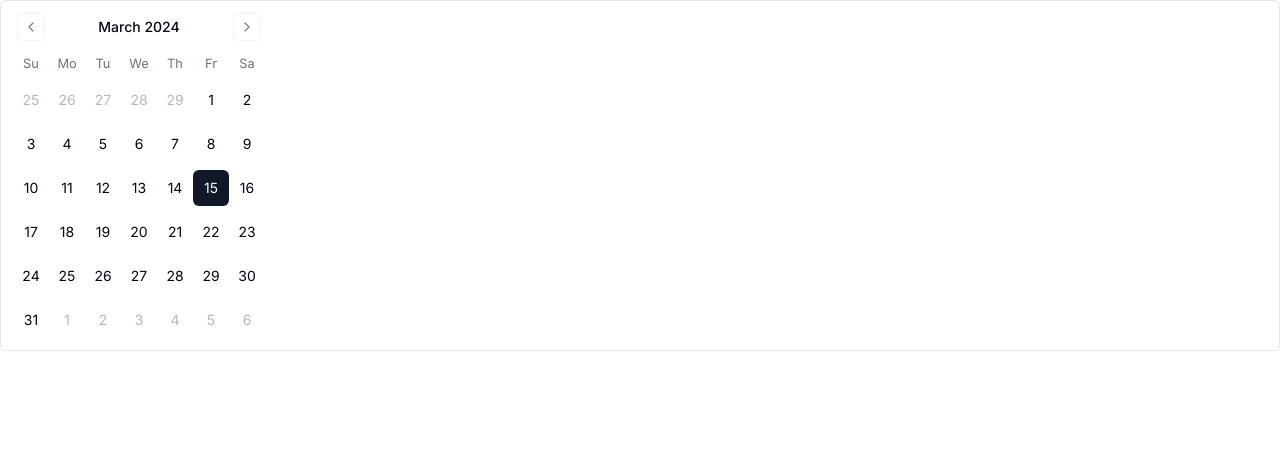
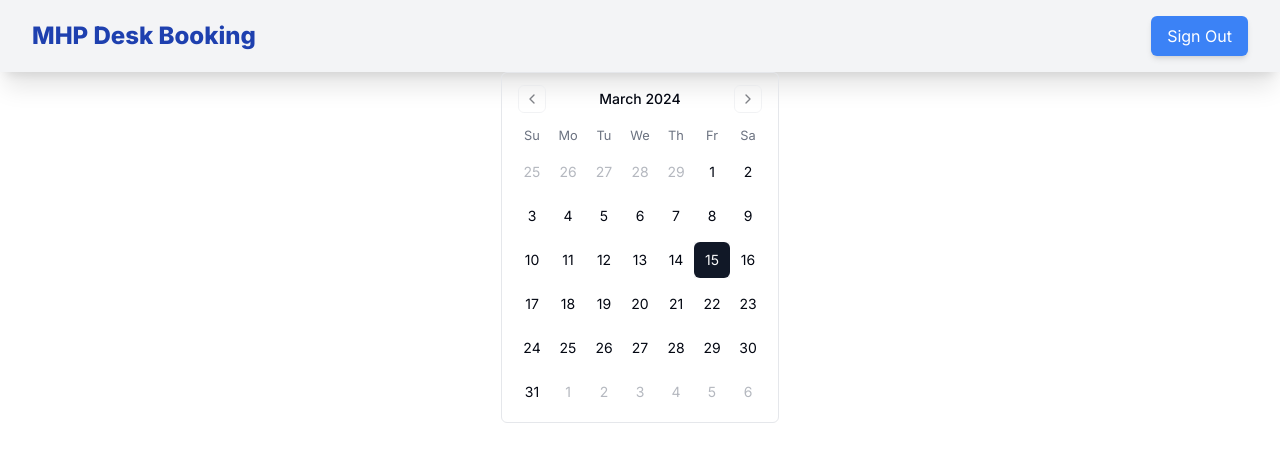
Before and after one commit to Atletii/mhp-desk-booking-frontend, a Next.js app: page /dev in a window 1280 px wide. Shown: the top 462 px of the page. Built offline with nearby package versions, Linux system fonts and the light colour scheme.

Commit message:
added signOut and Navbar

```diff
--- a/app/dev/page.jsx
+++ b/app/dev/page.jsx
@@ -1,18 +1,24 @@
 "use client"
 import { Calendar } from "@/components/ui/calendar"
 import { useState } from "react"
+import Navbar from "@/components/navbar/Navbar"
 
 export default function Home() {
     const [date, setDate] = useState(new Date())
 
     return (
         <>
+            <Navbar />
+            <div className="flex justify-center">
+
                 <Calendar
                     mode="single"
                     selected={date}
                     onSelect={setDate}
                     className="rounded-md border"
                 />
+            </div>
         </>
+
     )
 };
--- a/components/bookingTable/bookingTable.jsx
+++ /dev/null
@@ -1,14 +0,0 @@
-const bookingTable = () => {
-
-    return (
-        <table>
-            <thead>
-                <th>Room</th>
-                <th>Day</th>
-                <th>Nr of Members</th>
-            </thead>
-        </table>
-    )
-}
-
-export default bookingTable
--- /dev/null
+++ b/components/navbar/Navbar.jsx
@@ -0,0 +1,28 @@
+import { signOut } from 'firebase/auth';
+import { database } from '@/firebase/firebaseConfig';
+import Link from 'next/link';
+
+const Navbar = () => {
+    function handleSignOut() {
+        signOut(database).then(() => {
+            window.location.href = '/login';
+        })
+            .catch(error => {
+                console.log('Sign out error', error);
+            });
+    }
+
+    return (
+        <div className="w-full bg-gray-100 shadow-xl bg-opacity-95 py-4">
+            <div className="container mx-auto flex justify-between items-center">
+                <h1 className="text-blue-800 text-2xl font-extrabold">MHP Desk Booking
+                </h1>
+                <button onClick={handleSignOut} className="bg-blue-500 hover:bg-blue-600 text-white px-4 py-2 rounded-md shadow-md">
+                    Sign Out
+                </button>
+            </div>
+        </div>
+    )
+}
+
+export default Navbar
```
Also changed, not shown: firebase/firebaseRegisterAndLogin.jsx (deleted, +0 -38 lines), app/login/page.jsx (indentation only). Lines whose indentation alone changed are shown as unchanged.
